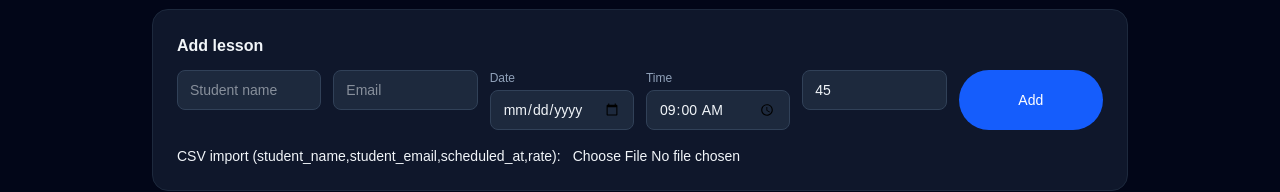
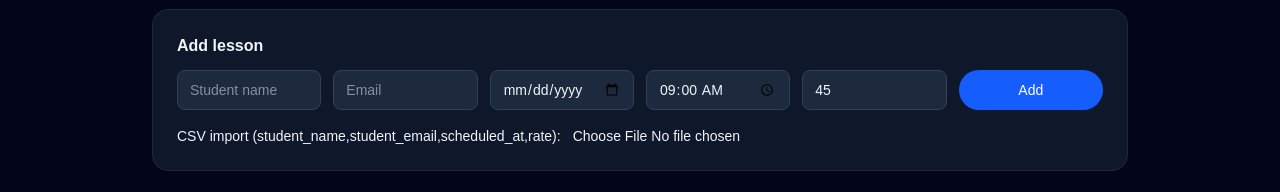
Before and after one commit to ivorfergusson-tech/lesson-lock, a Next.js app in the folder app/: page /dashboard/lessons in a window 1280 px wide. Shown: the part 156-348 px from the top of the page. Built offline with nearby package versions, Linux system fonts and the light colour scheme; no server answers; the database is empty.

Commit message:
Align date/time inputs with other form fields

```diff
--- a/app/src/app/dashboard/lessons/page.tsx
+++ b/app/src/app/dashboard/lessons/page.tsx
@@ -78,14 +78,8 @@ export default function LessonsPage() {
           <form onSubmit={addLesson} className="mt-3 grid gap-3 sm:grid-cols-6">
             <input placeholder="Student name" value={form.student_name} onChange={(e) => setForm({ ...form, student_name: e.target.value })} className="h-10 rounded-lg border border-slate-700 px-3 text-sm bg-slate-800 text-slate-100" required />
             <input placeholder="Email" value={form.student_email} onChange={(e) => setForm({ ...form, student_email: e.target.value })} className="h-10 rounded-lg border border-slate-700 px-3 text-sm bg-slate-800 text-slate-100" />
-            <div className="flex flex-col gap-1">
-              <label className="text-xs text-slate-400">Date</label>
-              <input type="date" value={form.scheduled_at.split("T")[0]} onChange={(e) => setForm({ ...form, scheduled_at: e.target.value + "T" + (form.scheduled_at.split("T")[1] || "09:00") })} className="h-10 rounded-lg border border-slate-700 px-3 text-sm bg-slate-800 text-slate-100" required />
-            </div>
-            <div className="flex flex-col gap-1">
-              <label className="text-xs text-slate-400">Time</label>
-              <input type="time" value={form.scheduled_at.split("T")[1] || "09:00"} onChange={(e) => setForm({ ...form, scheduled_at: (form.scheduled_at.split("T")[0] || new Date().toISOString().slice(0,10)) + "T" + e.target.value })} className="h-10 rounded-lg border border-slate-700 px-3 text-sm bg-slate-800 text-slate-100" required />
-            </div>
+            <input type="date" value={form.scheduled_at.split("T")[0]} onChange={(e) => setForm({ ...form, scheduled_at: e.target.value + "T" + (form.scheduled_at.split("T")[1] || "09:00") })} className="h-10 rounded-lg border border-slate-700 px-3 text-sm bg-slate-800 text-slate-100" required />
+            <input type="time" value={form.scheduled_at.split("T")[1] || "09:00"} onChange={(e) => setForm({ ...form, scheduled_at: (form.scheduled_at.split("T")[0] || new Date().toISOString().slice(0,10)) + "T" + e.target.value })} className="h-10 rounded-lg border border-slate-700 px-3 text-sm bg-slate-800 text-slate-100" required />
             <input placeholder="Rate $" value={form.rate} onChange={(e) => setForm({ ...form, rate: e.target.value })} className="h-10 rounded-lg border border-slate-700 px-3 text-sm bg-slate-800 text-slate-100" />
             <button type="submit" className="rounded-full bg-blue-600 px-4 py-2 text-sm font-medium text-white hover:bg-blue-500">Add</button>
           </form>
```
